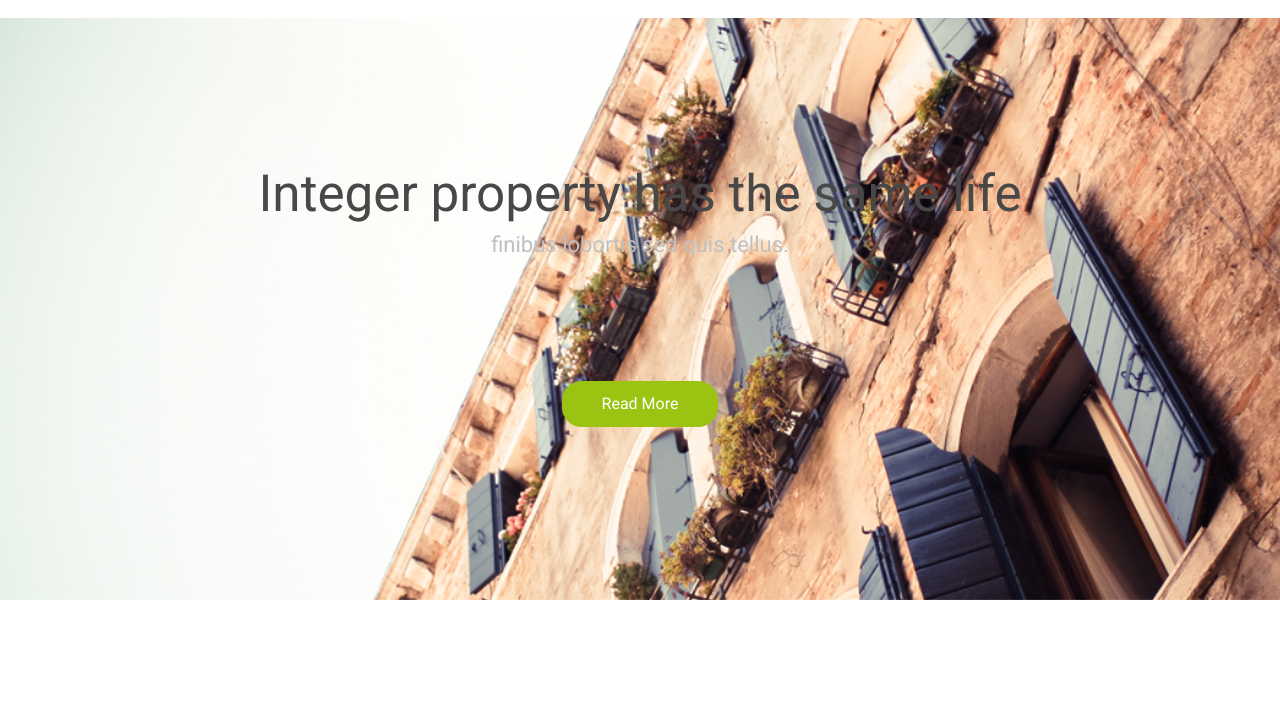
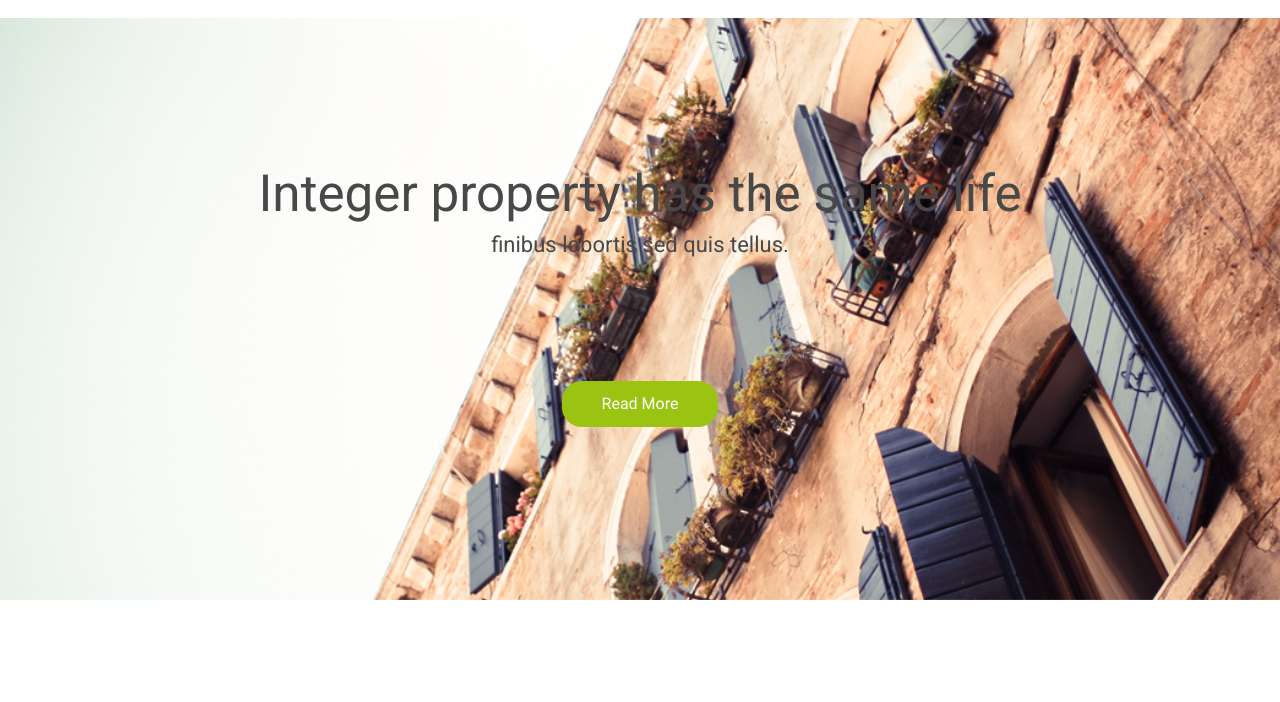
Before and after one commit to Apurb0/Responsive-project_3, a plain HTML site: page index.html in a window 1280 px wide. Shown: the part 98-800 px from the top of the page. Drawn offline with Linux system fonts and the light colour scheme; a script that the page names is missing.

Commit message:
Update style.css

```diff
--- a/css/style.css
+++ b/css/style.css
@@ -46,7 +46,7 @@ h3{
 
 h4{
 	/*color: #ffff;*/
-	color: silver;
+	color: #484848;
 	font-size: 22px;
 	text-align: center;
 }
```
